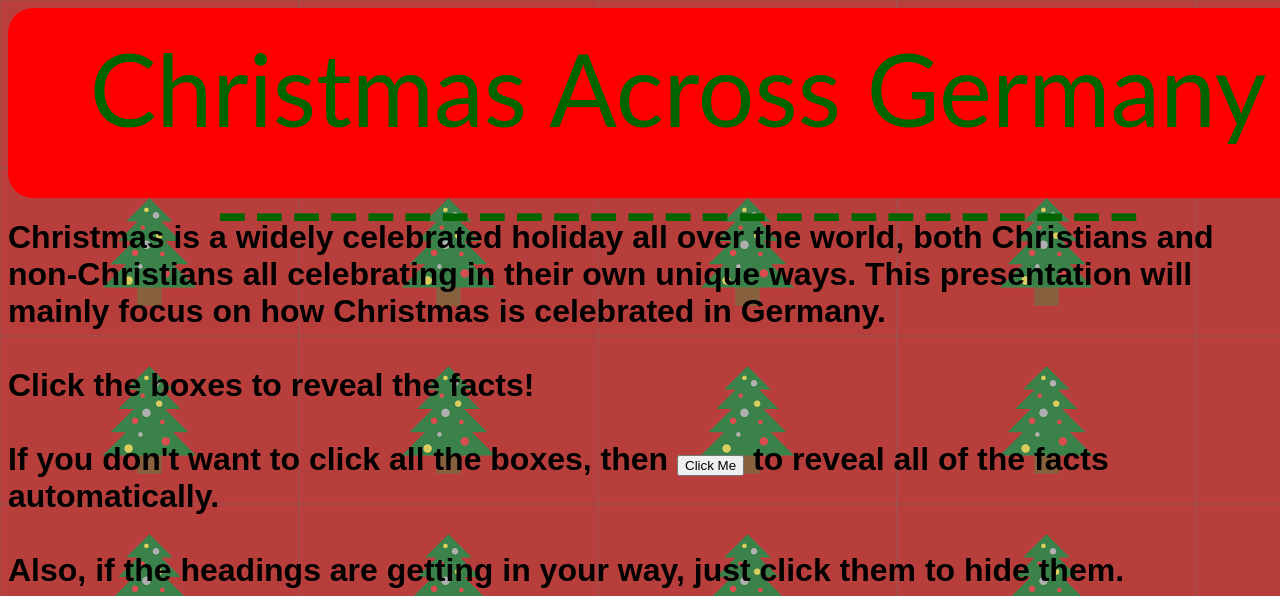
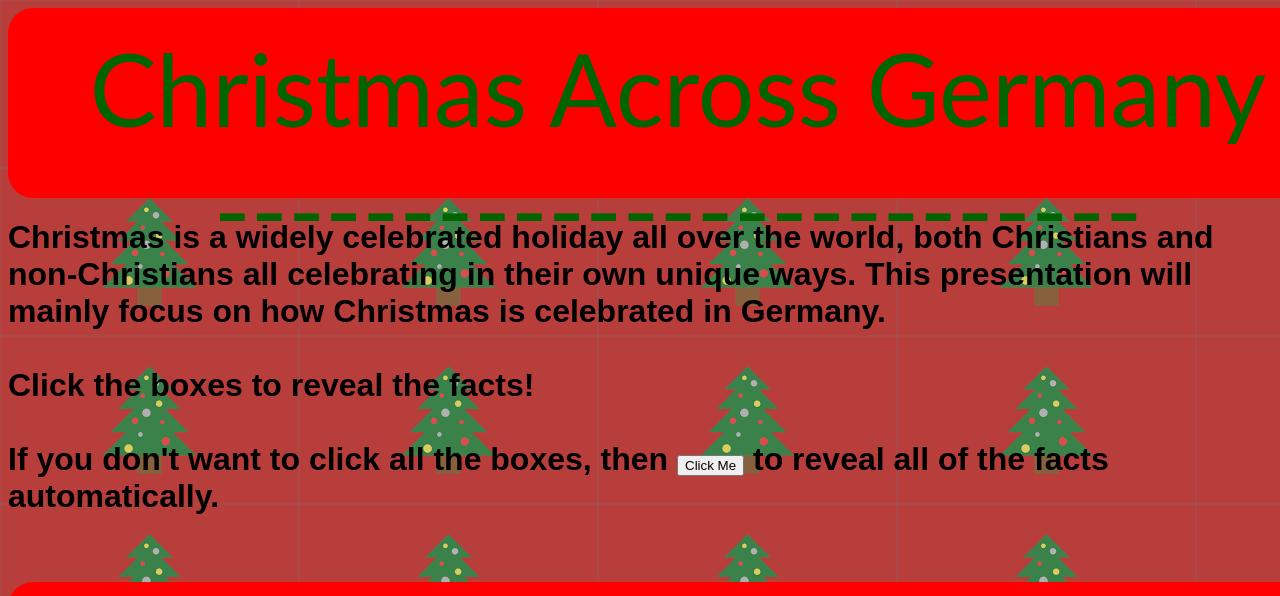
Before and after one commit to ShinyMemesYT/Christmas-In-Germany, a plain HTML site: page index.html in a window 1280 px wide. Shown: the top 596 px of the page. Drawn offline with Linux system fonts and the light colour scheme.

Commit message:
Update index.html

```diff
--- a/index.html
+++ b/index.html
@@ -10,7 +10,7 @@
 
 <body>
     <header class="maintext">Christmas Across Germany</header>
-    <h1 class="text">Christmas is a widely celebrated holiday all over the world, both Christians and non-Christians all celebrating in their own unique ways. This presentation will mainly focus on how Christmas is celebrated in Germany.<br><br>Click the boxes to reveal the facts!<br><br>If you don't want to click all the boxes, then <button id="revealall">Click Me</button> to reveal all of the facts automatically.<br><br>Also, if the headings are getting in your way, just click them to hide them.</h1>
+    <h1 class="text">Christmas is a widely celebrated holiday all over the world, both Christians and non-Christians all celebrating in their own unique ways. This presentation will mainly focus on how Christmas is celebrated in Germany.<br><br>Click the boxes to reveal the facts!<br><br>If you don't want to click all the boxes, then <button id="revealall">Click Me</button> to reveal all of the facts automatically.</h1>
     <h1 class="maintext">Traditions</h1>
     <h1 class="facts">A big part of Christmas in Germany is <big><big>Advent.</big></big><br>Several different types of Advent calendars are used in German homes.</h1>
     <h1 class="facts">As well as the traditional one made of card that are used in many countries, there are ones made out of a wreath of Fir tree branches with 24 decorated boxes or bags hanging from it. Each box or bag has a little present in it.</h1>
```
